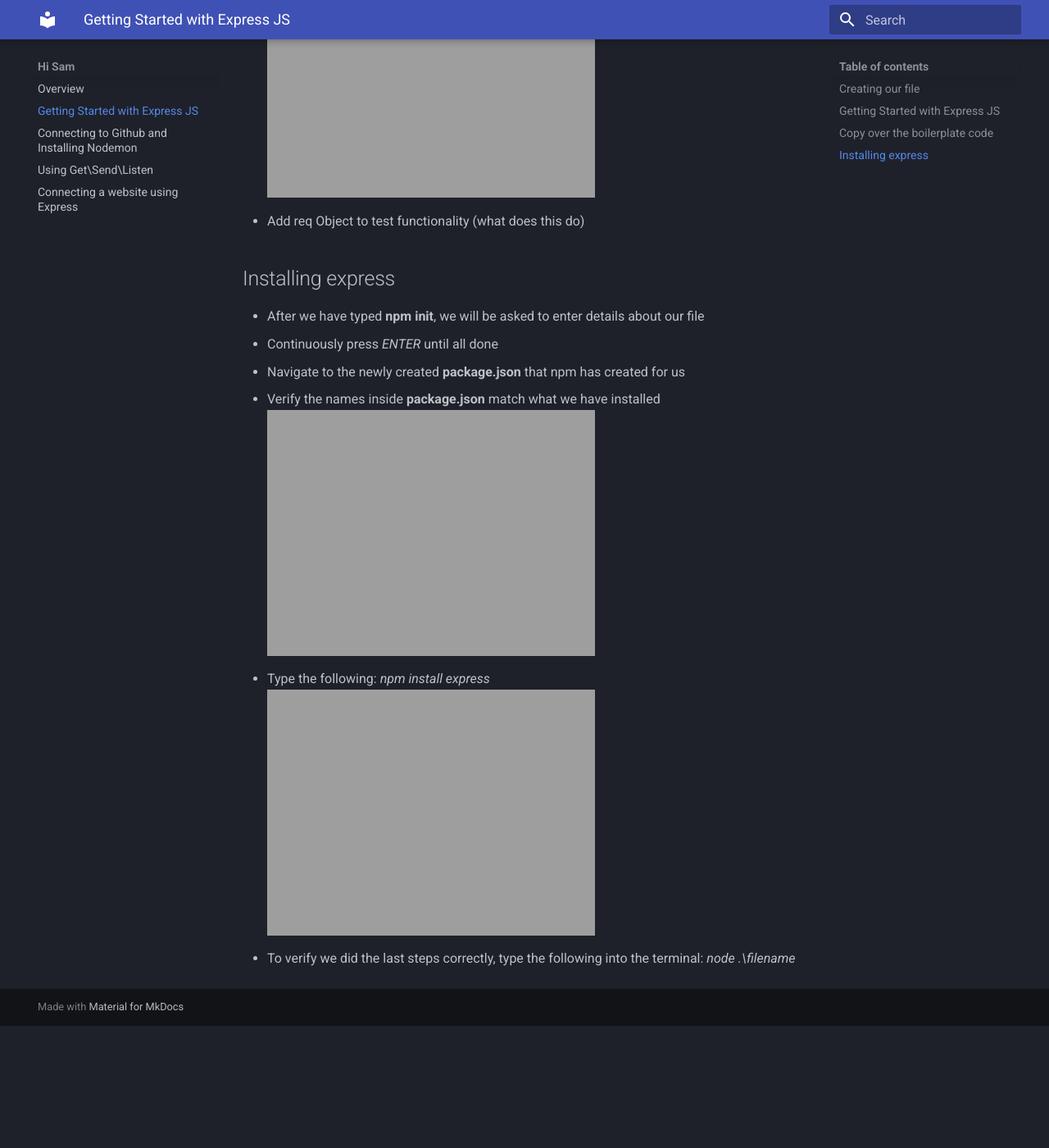
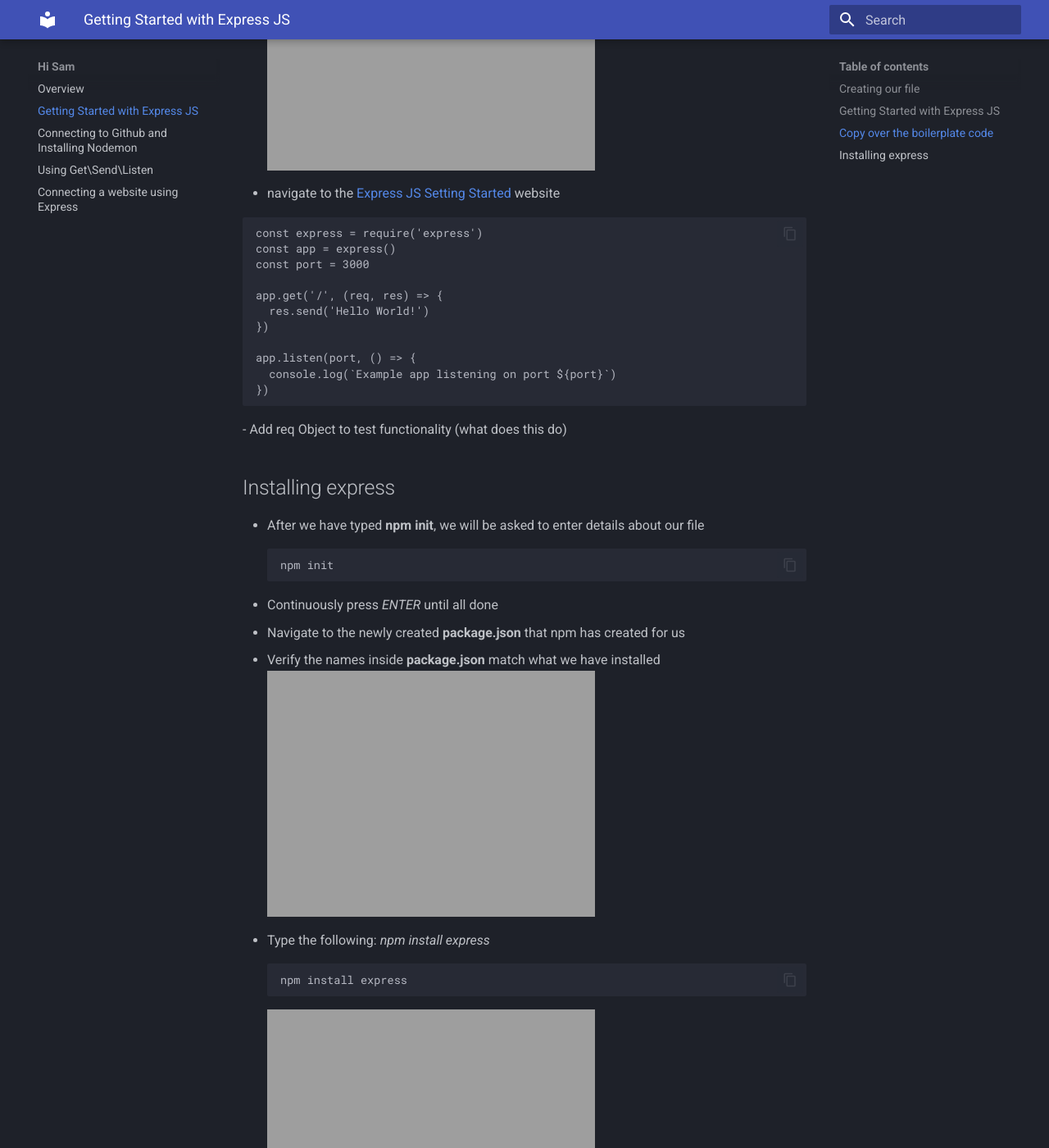
Before and after one commit to NBSutton98/COM-Documentation, an MkDocs documentation site: the page built from docs/task1.md, in a window 1280 px wide and 1400 px high, scrolled down 1679 px. Shown: the whole window at 82% size. Built offline with MkDocs 1.6.1 and Material for MkDocs 9.7.7, drawn with Linux system fonts in a browser that asks for light colours; before the commit the page ends 2930 px from its top, so only the background shows below that.

Commit message:
Update task1.md

````diff
--- a/docs/task1.md
+++ b/docs/task1.md
@@ -18,18 +18,38 @@
 
 ## Copy over the boilerplate code
 - We will next copy over the boilerplate code provided to us by Express
+![BoilerPlate](/Task1/BoilerPlate(6).png)
 - navigate to the [Express JS Setting Started](https://expressjs.com/en/starter/installing.html) website
-![BoilerPlate](/Task1/BoilerPlate(6).png)
+
+```
+const express = require('express')
+const app = express()
+const port = 3000
+
+app.get('/', (req, res) => {
+  res.send('Hello World!')
+})
+
+app.listen(port, () => {
+  console.log(`Example app listening on port ${port}`)
+})
+```
 - Add req Object to test functionality (what does this do)
 
 
 
 ## Installing express
 - After we have typed **npm init**, we will be asked to enter details about our file
+```
+npm init
+```
 - Continuously press *ENTER* until all done
 - Navigate to the newly created **package.json** that npm has created for us
 - Verify the names inside **package.json** match what we have installed
 ![package](/Task1/verifyResults(7).png)
 - Type the following: *npm install express*
+```
+npm install express
+```
 ![Express](/Task1/intialization(3).png)
 - To verify we did the last steps correctly, type the following into the terminal: *node .\filename*
````
